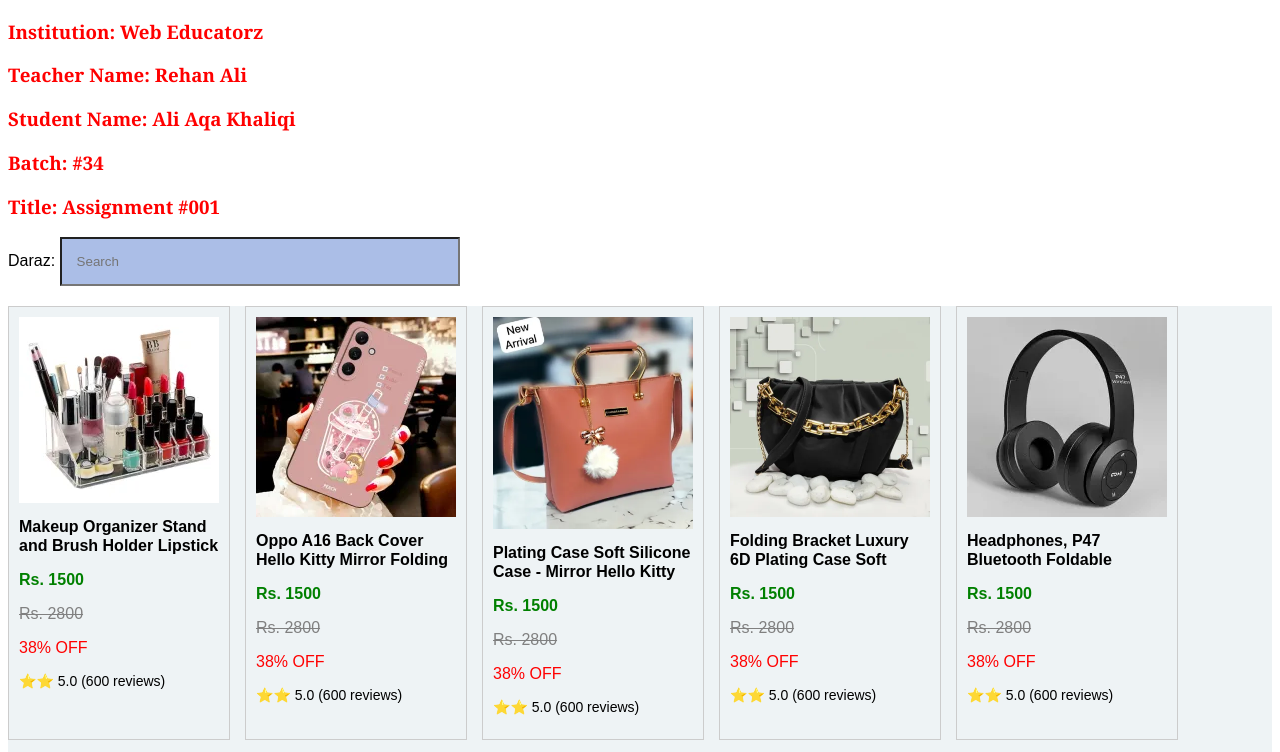
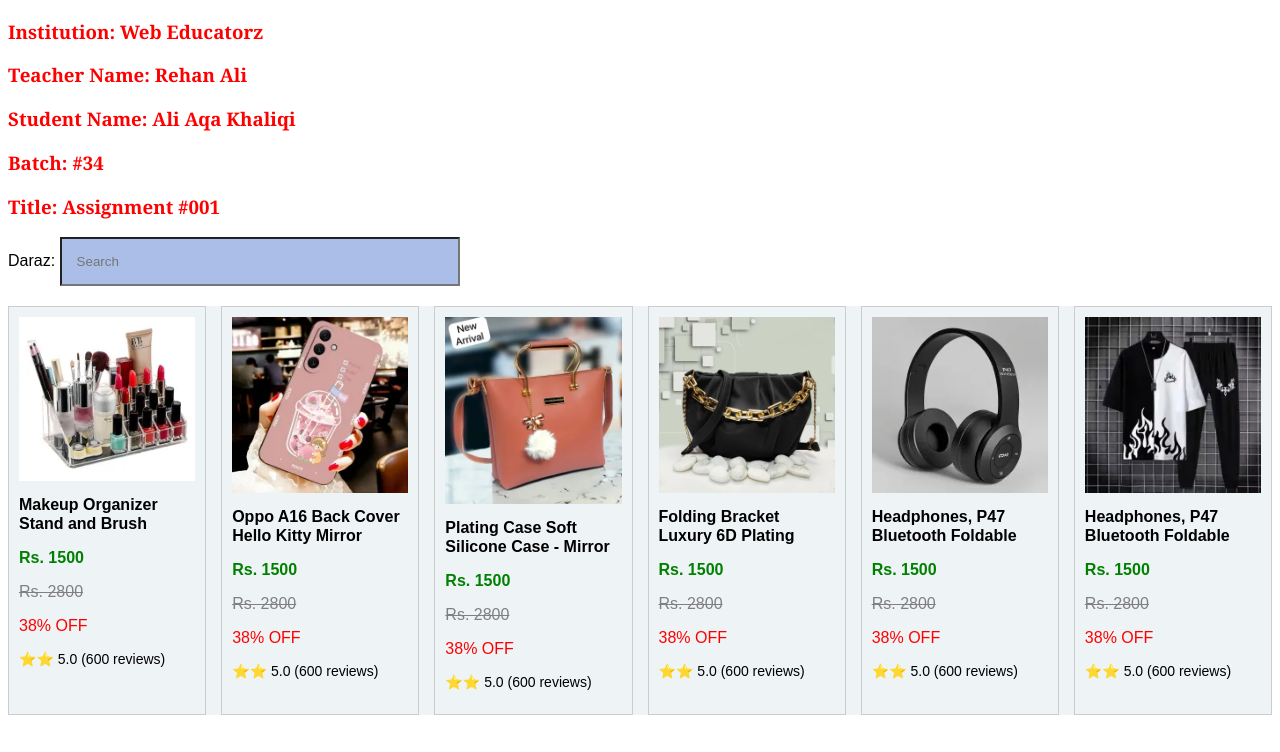
Before and after one commit to alikhaliqi93/webeducatorz, a plain HTML site: page index.html in a window 1280 px wide. Shown: the top 752 px of the page. Drawn offline with Linux system fonts and the light colour scheme.

Commit message:
Update index.html

```diff
--- a/index.html
+++ b/index.html
@@ -24,10 +24,11 @@
             margin-top: 20px;
             background-color: rgb(238, 243, 245);
         }
-        .product-card{
-            border: 1px solid #ccc;
-            width: 200px;
-            padding: 10px;
+       .product-card {
+          border: 1px solid #ccc;
+          flex: 1 1 150px;
+          max-width: 200px;
+          padding: 10px;
         }
         .product-card img {
             width: 100%;
```
